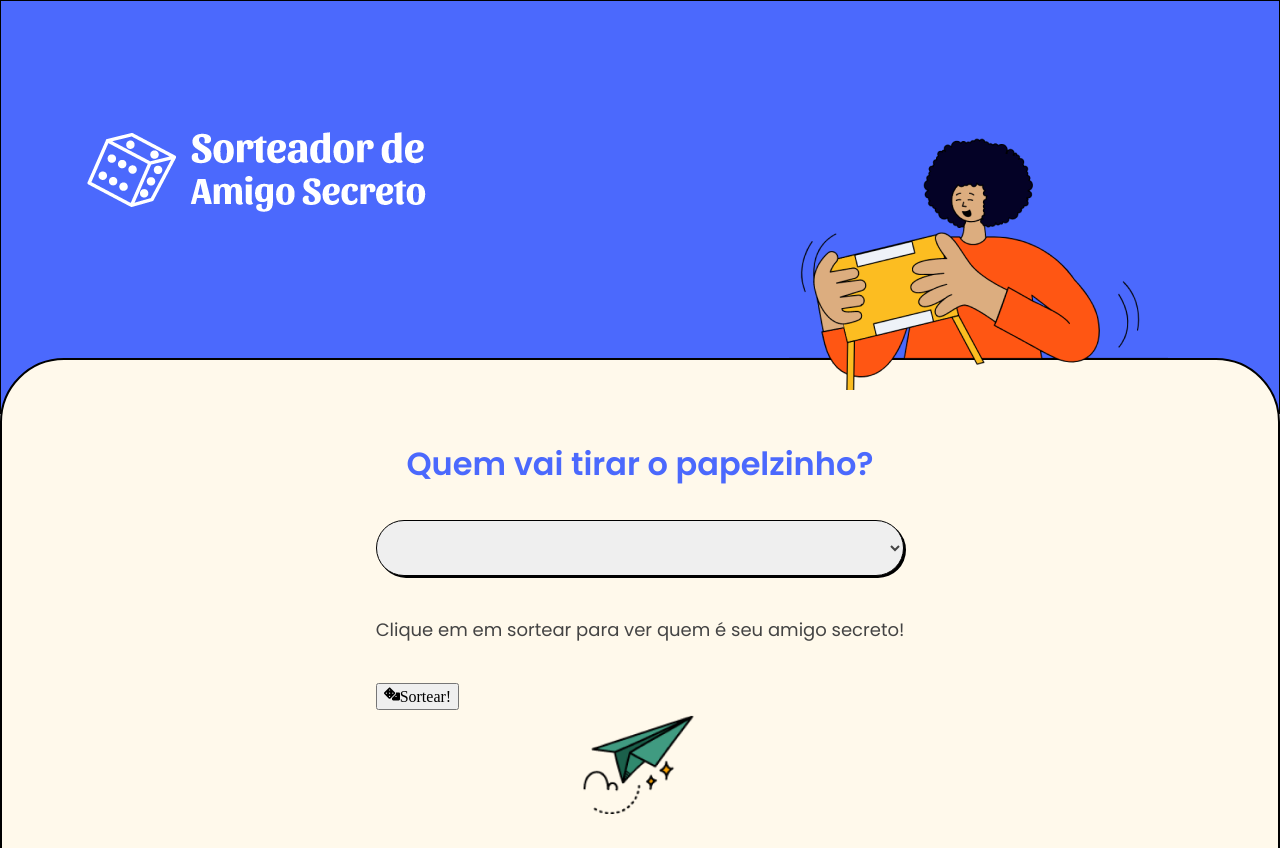
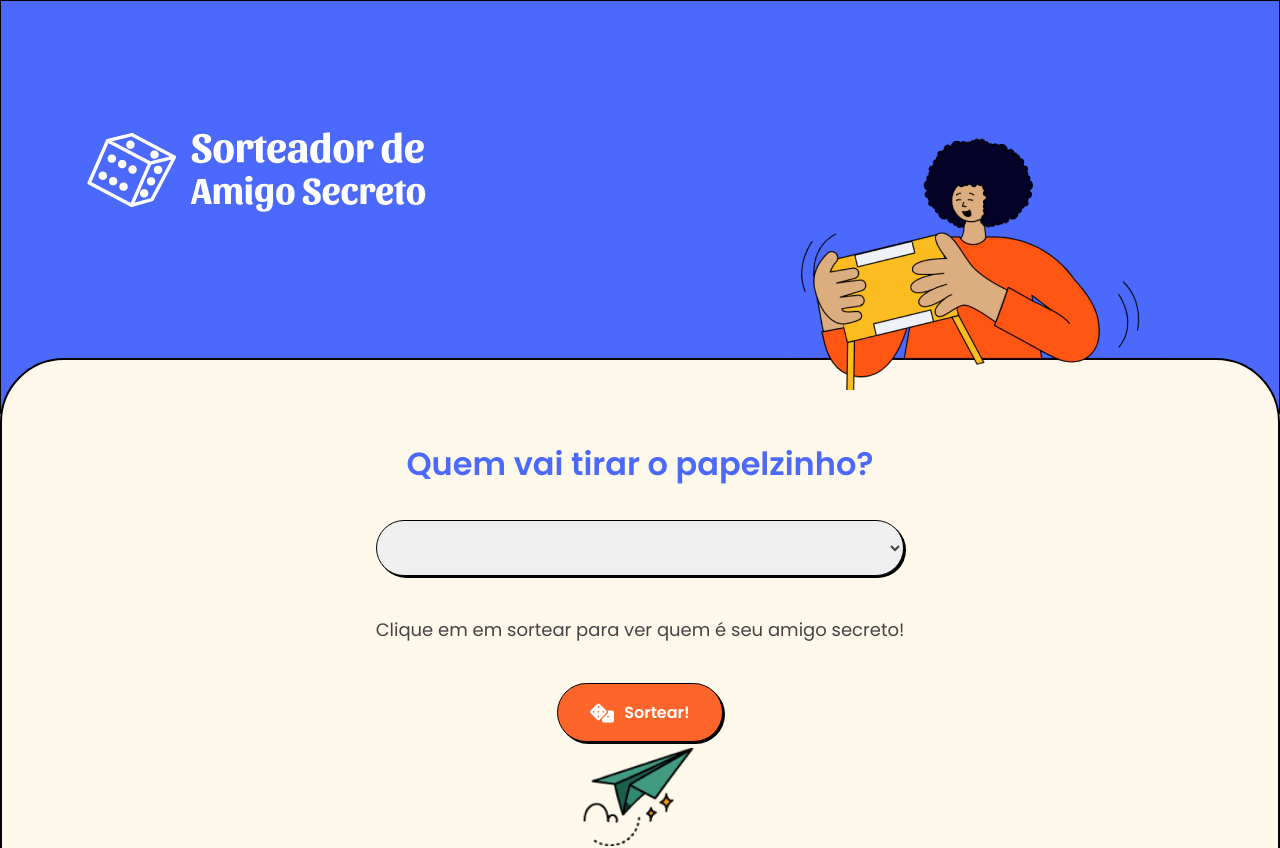
Before and after one commit to Melksedeque/amigo-secreto, a React (Vite) app: page /sorteio in a window 1280 px wide. Shown: the top 848 px of the page. Built offline with nearby package versions, Linux system fonts and the light colour scheme.

Commit message:
Estilo do botão de sortear

```diff
--- a/src/pages/Sorteio/Sorteio.module.scss
+++ b/src/pages/Sorteio/Sorteio.module.scss
@@ -12,6 +12,29 @@
             &:focus {
                 box-shadow: none;
                 outline-color: $azul;
+            }
+        }
+        button {
+            align-items: center;
+            background-color: $laranja;
+            border: 1px solid $preto;
+            border-radius: 100px;
+            box-shadow: 2px 2px 0 0 $preto;
+            color: $branco;
+            display: flex;
+            flex-flow: row wrap;
+            font: 600 16px $fonte;
+            justify-content: center;
+            margin: 0 auto;
+            padding: 1rem 2rem;
+            transition: all .25s ease-in-out;
+            svg {
+                height: auto;
+                margin-right: 10px;
+                width: 24px;
+            }
+            &:hover {
+                box-shadow: none;
             }
         }
     }
```
